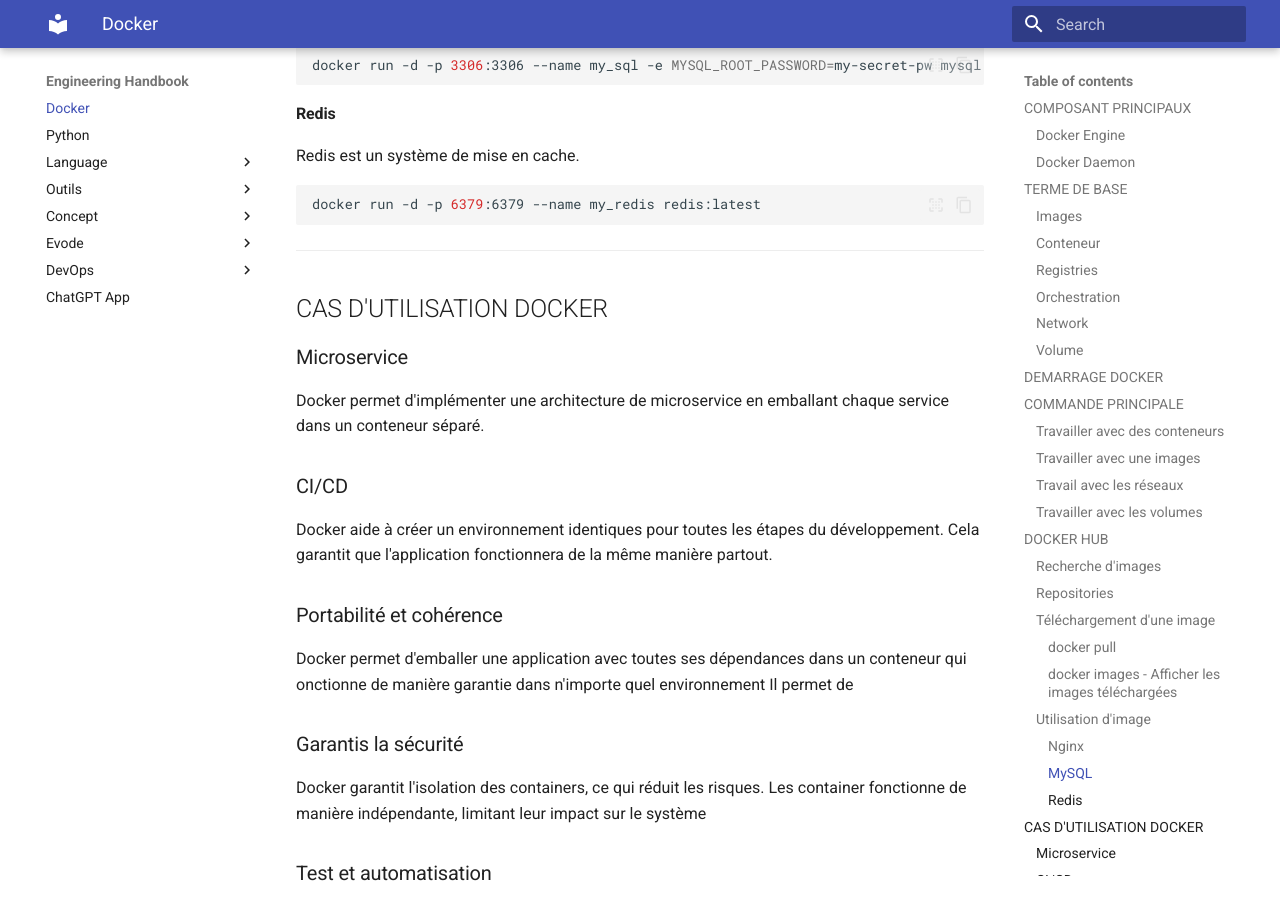
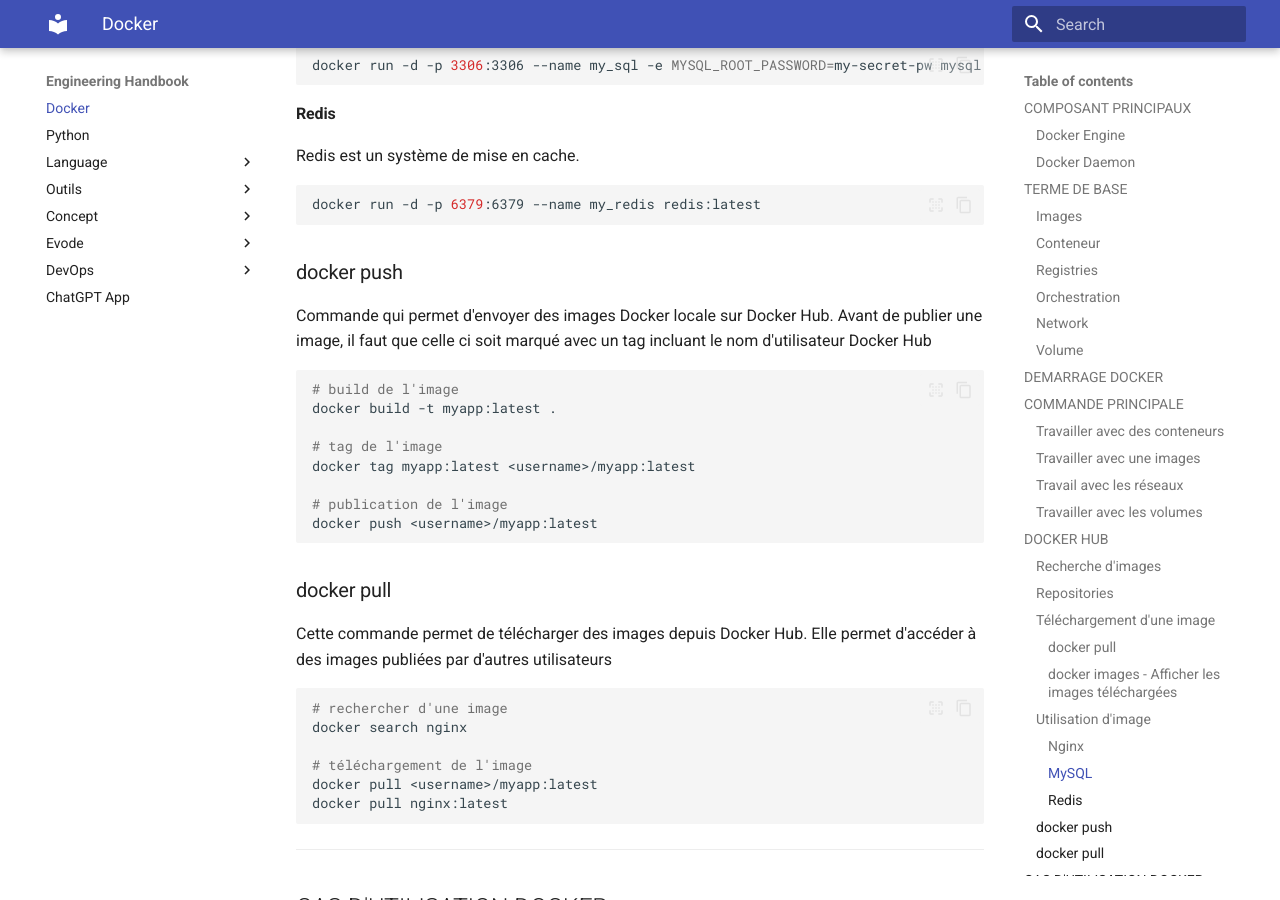
Before and after one commit to GuillemotClement/engineering-handbook, an MkDocs documentation site: the page built from docs/docker/index.md, in a window 1280 px wide and 900 px high, scrolled down 8347 px. Built offline with MkDocs 1.6.1 and Material for MkDocs 9.7.7, drawn with Linux system fonts in a browser that asks for light colours.

Commit message:
feat: docker/dockerhub

````diff
--- a/docs/docker/index.md
+++ b/docs/docker/index.md
@@ -244,7 +244,7 @@ Service cloud qui permet de télécharger des images et de les extraires. C'est
 
 On peut également utiliser la CLI pour rechercher une image
 ```shell
-docker searsh nginx
+docker search nginx
 ```
 
 La commande affiche une liste d'image.
@@ -313,6 +313,32 @@ docker run -d -p 3306:3306 --name my_sql -e MYSQL_ROOT_PASSWORD=my-secret-pw mys
 Redis est un système de mise en cache.
 ```shell
 docker run -d -p 6379:6379 --name my_redis redis:latest
+```
+
+### docker push
+Commande qui permet d'envoyer des images Docker locale sur Docker Hub. Avant de publier une image, il faut que celle ci soit marqué avec un tag incluant le nom d'utilisateur Docker Hub
+
+```shell
+# build de l'image
+docker build -t myapp:latest .
+
+# tag de l'image
+docker tag myapp:latest <username>/myapp:latest
+
+# publication de l'image
+docker push <username>/myapp:latest
+```
+
+### docker pull
+Cette commande permet de télécharger des images depuis Docker Hub. Elle permet d'accéder à des images publiées par d'autres utilisateurs
+
+```shell
+# rechercher d'une image
+docker search nginx
+
+# téléchargement de l'image
+docker pull <username>/myapp:latest
+docker pull nginx:latest
 ```
 
 ---
````
